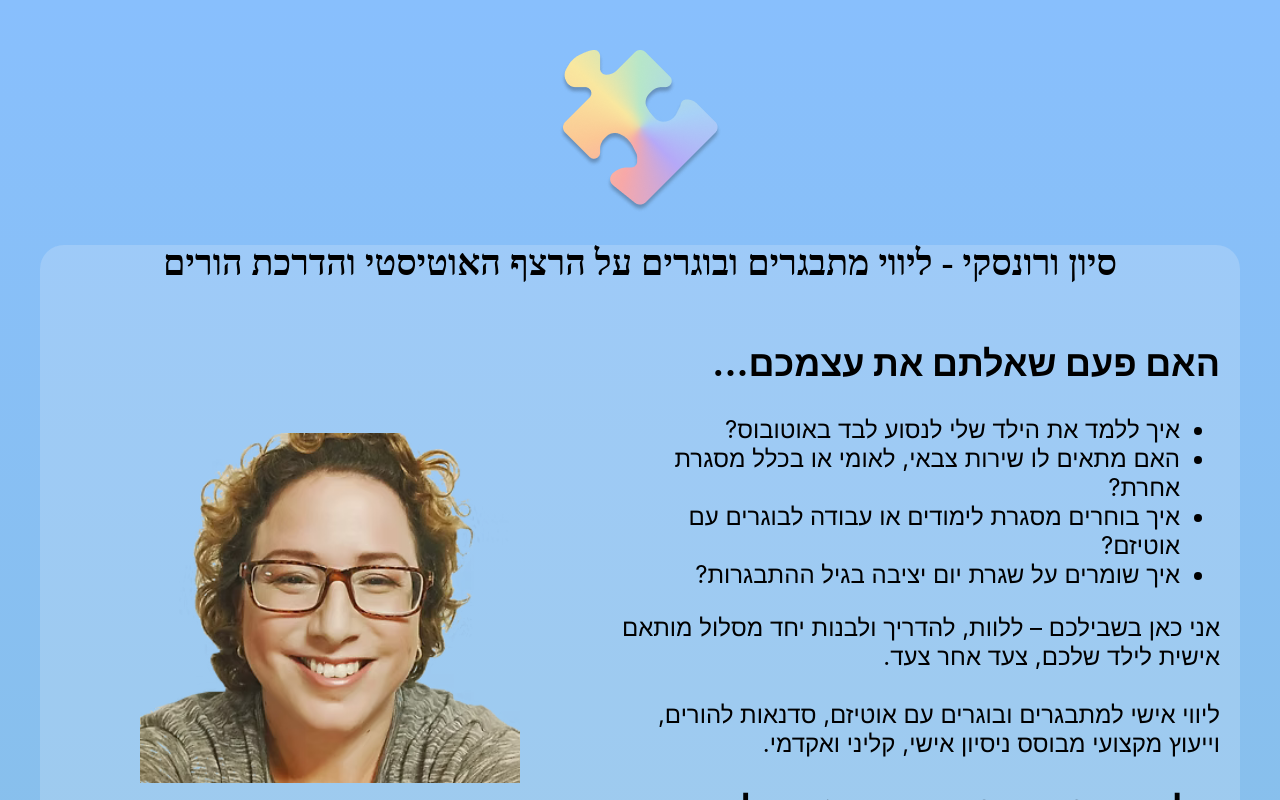
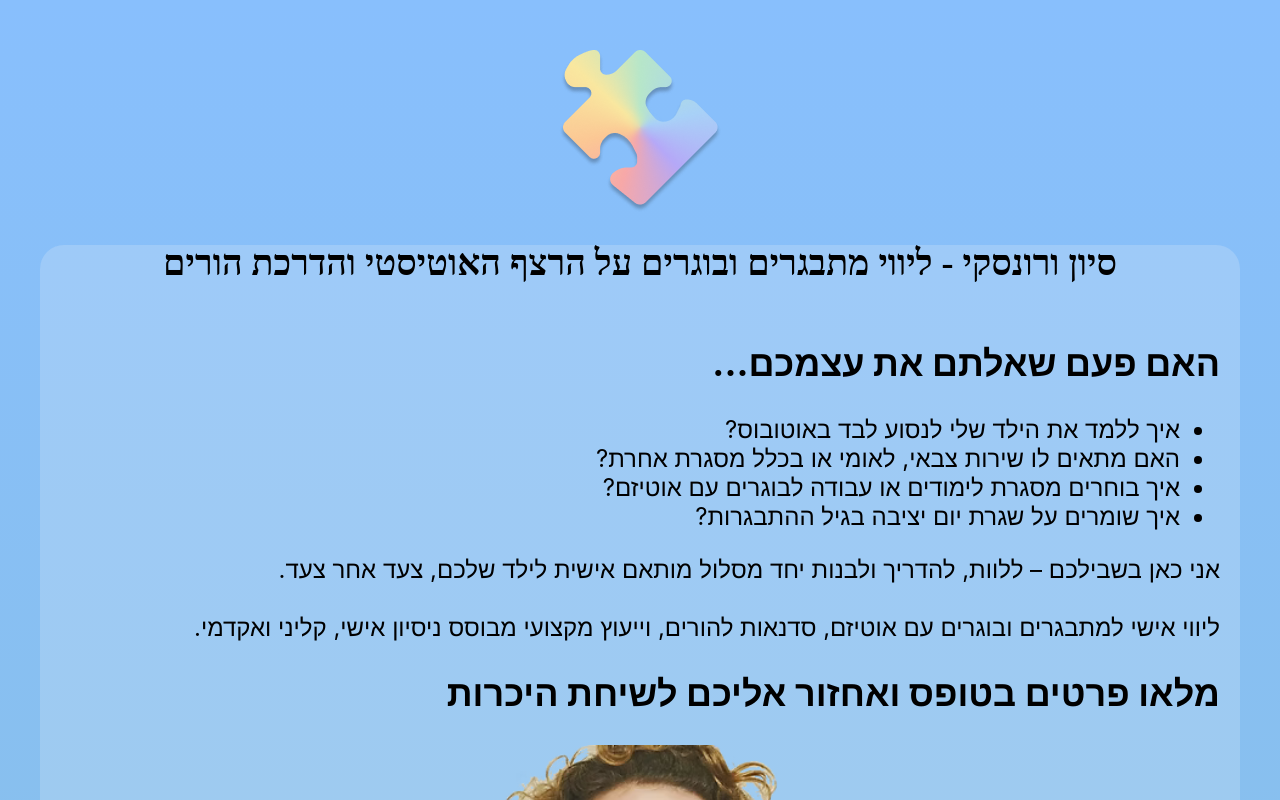
Before and after one commit to lionsgrandson/raindbow-asd, a React (Create React App) app: page / in a window 1280 px wide. Shown: the top 800 px of the page. Built offline with nearby package versions, Linux system fonts and the light colour scheme.

Commit message:
style: cetered headshot

```diff
--- a/src/component/HheroSec.css
+++ b/src/component/HheroSec.css
@@ -1,18 +1,12 @@
 .HeroSec {
   text-align: center;
-  /* flex-wrap: wrap; */
-  /* display: flex; */
 }
 .iconHead {
   margin-top: 5rem;
 }
-/* .FirstBox {
-  border-radius: 2.4rem;
-}
- */
+
 .headshot {
-  margin-left: 10rem;
-
+  margin: 0 auto;
   width: 40rem;
   height: 35rem;
 }
@@ -30,7 +24,8 @@
 .HeroDiv {
   display: flex;
   flex-direction: row;
-  gap: 10rem;
+  /* gap: 10rem; */
   align-items: center;
   padding-bottom: 5rem;
+  flex-wrap: wrap;
 }
```
